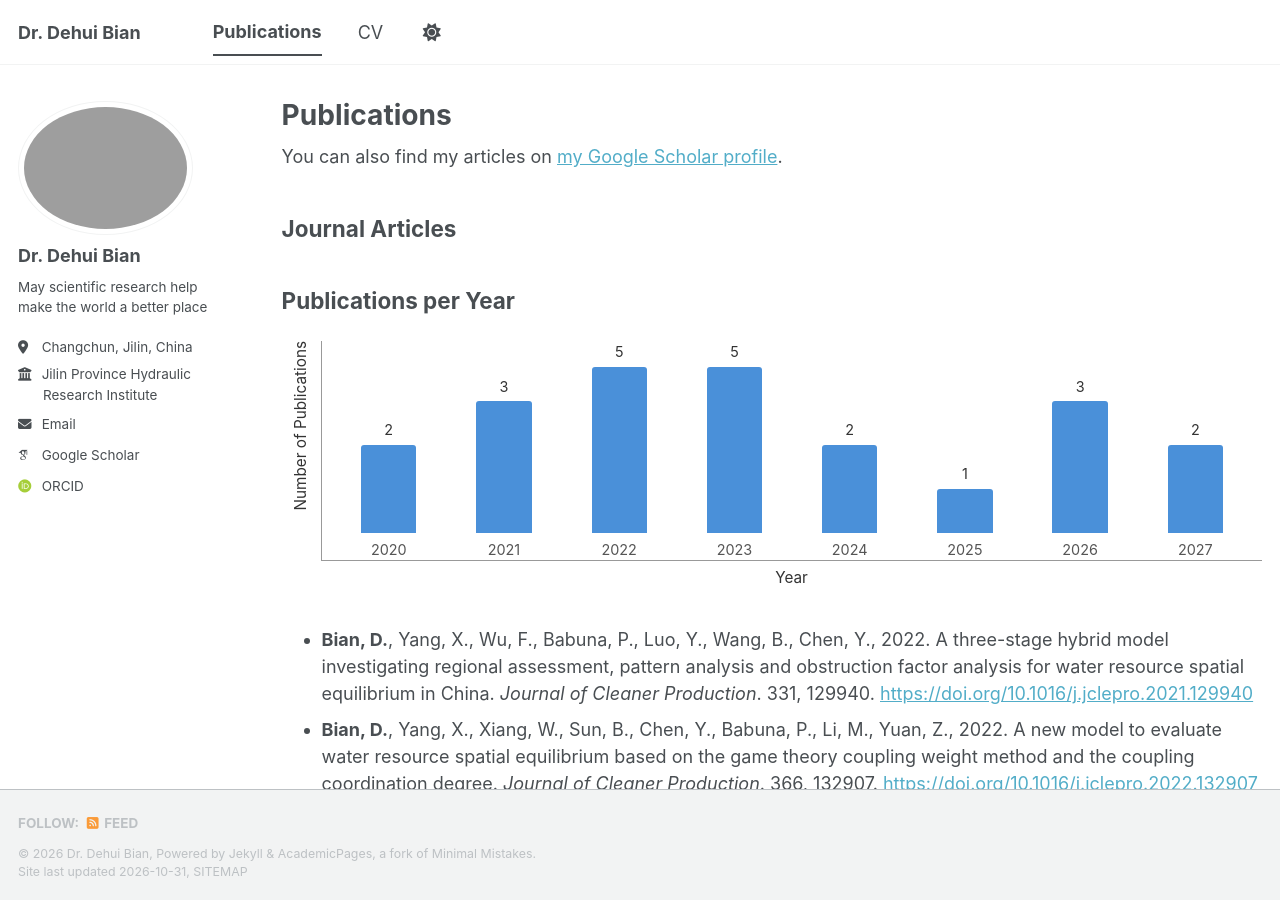
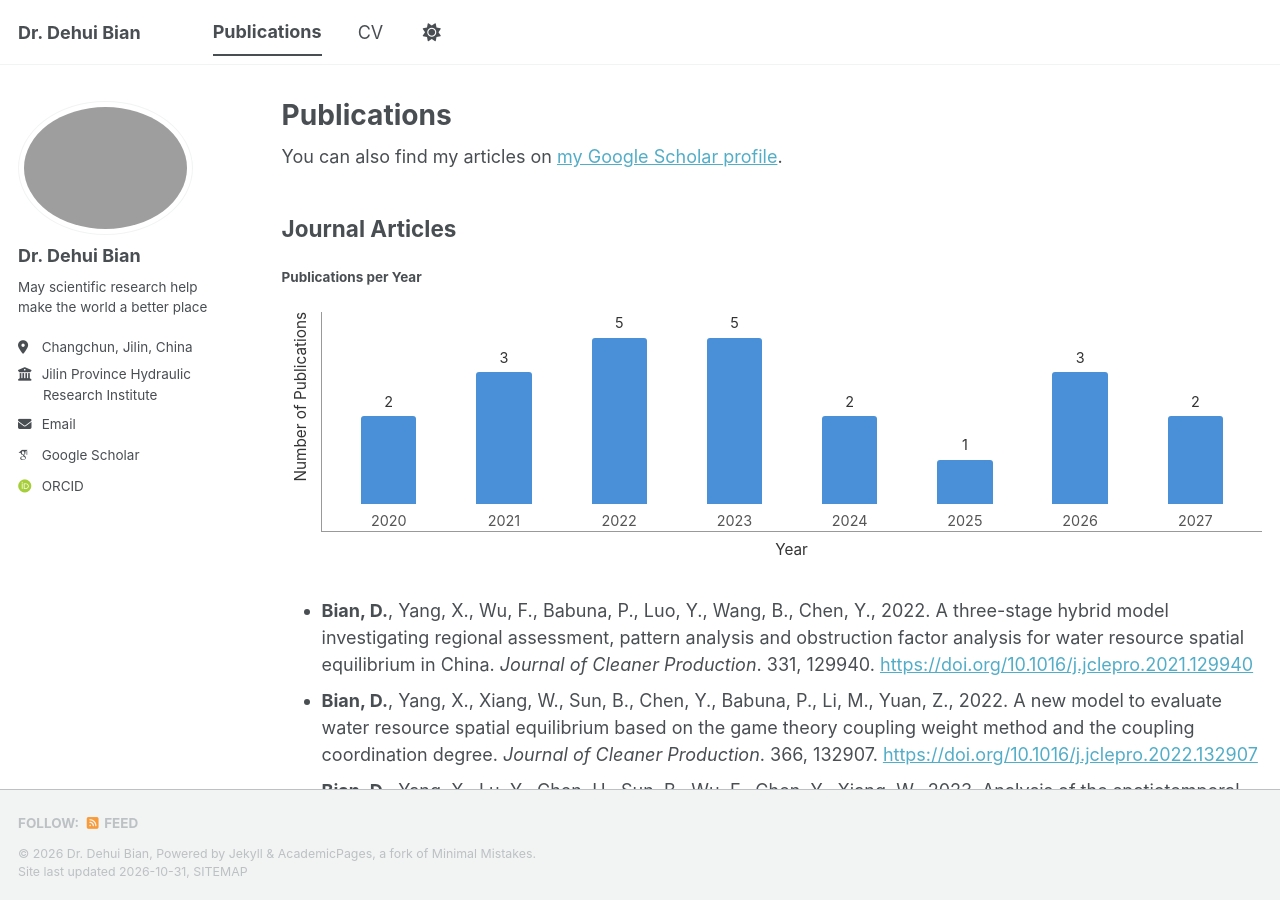
Before and after one commit to DehuiBian/dehuibian.github.io, a Jekyll site: the page built from _pages/publications.html, in a window 1280 px wide and 900 px high. Built offline with Jekyll 4.4.1, drawn with Linux system fonts in a browser that asks for light colours; some web fonts are replaced; a script bundle is joined from its source files by our own code; library files that are not in the unit come from our copies.

```diff
--- a/_pages/publications.html
+++ b/_pages/publications.html
@@ -11,7 +11,7 @@ author_profile: true
 
 <h2>Journal Articles</h2>
 
-<h2>Publications per Year</h2>
+  <h4>Publications per Year</h4>
 
 <style>
 .pub-chart-wrap {
```
